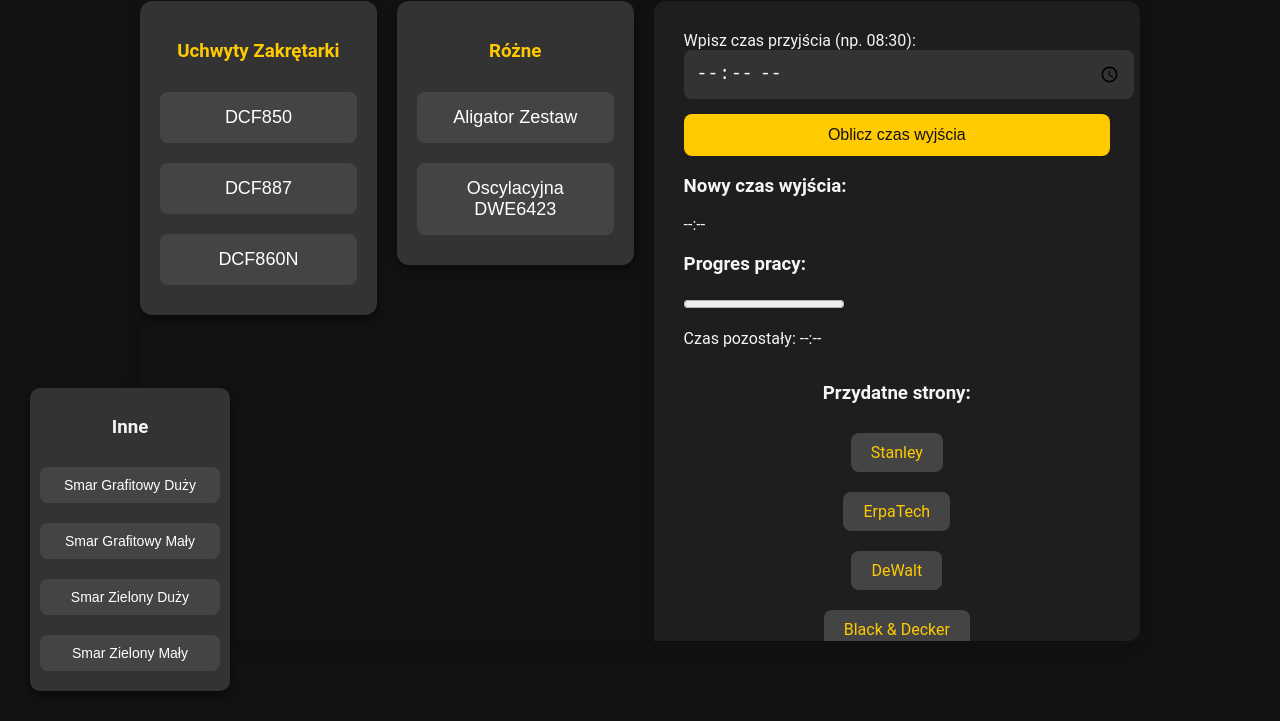
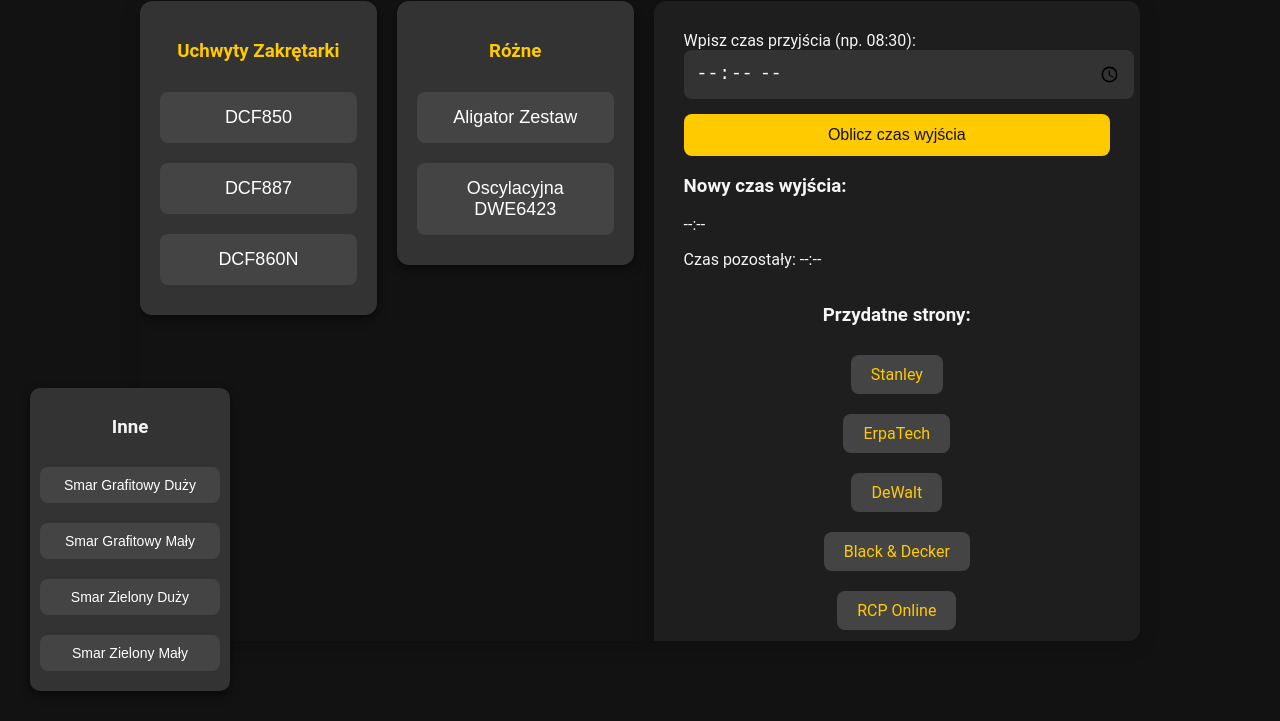
Before and after one commit to PrezmoZnafca/Pomocnik-Serwisowy, a plain HTML site: page index1.html in a window 1280 px wide. Shown: the part 79-800 px from the top of the page. Drawn offline with Linux system fonts and the light colour scheme.

Commit message:
Update and rename index.html to index1.html

```diff
--- a/index.html
+++ b/index1.html
@@ -45,8 +45,7 @@
 
         <!-- Pasek postępu dla czasu pracy -->
         <div class="progress-section fade-in">
-            <h3>Progres pracy:</h3>
-            <progress id="workProgress" value="0" max="100"></progress>
+
             <p id="timeRemaining">Czas pozostały: --:--</p>
         </div>
 
```
